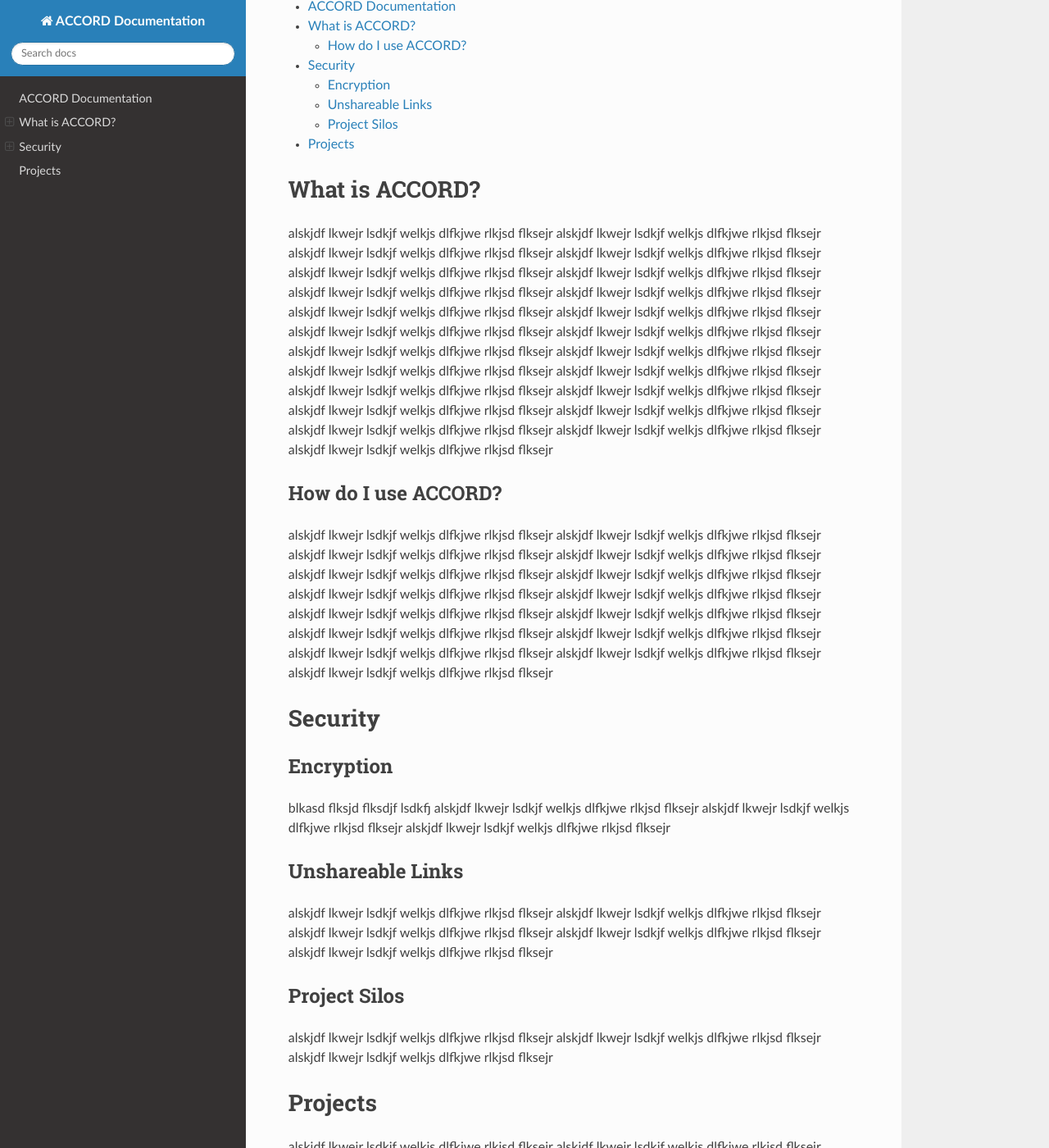
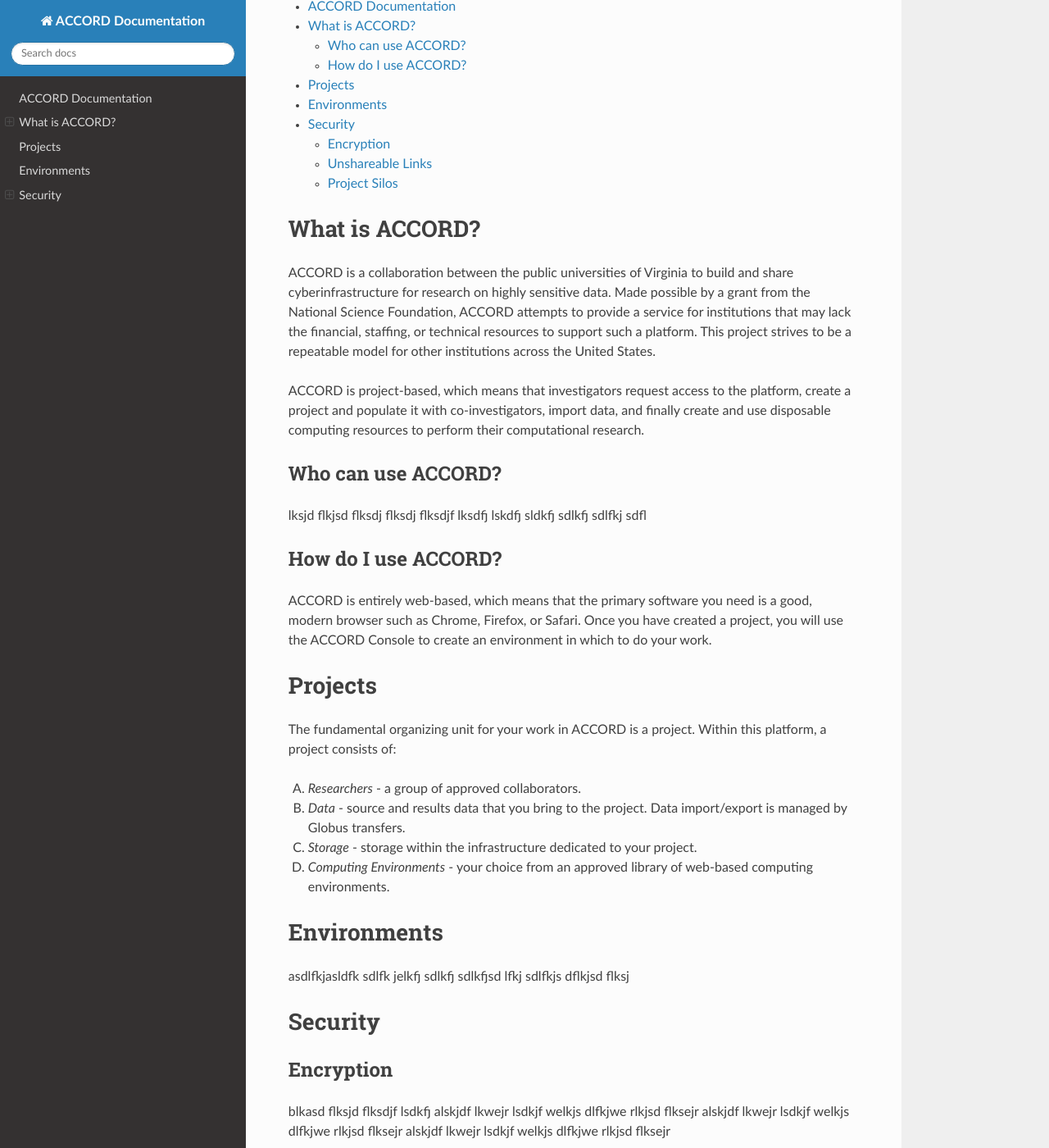
Before and after one commit to uvarc/accord-docs, a Sphinx documentation site: the page built from docs/source/index.rst, in a window 1280 px wide and 1400 px high, scrolled down 200 px. Shown: the whole window at 82% size. Built offline with Sphinx 7.4.7 and the Read the Docs theme 2.0.0, drawn with Linux system fonts in a browser that asks for light colours.

Commit message:
Adding content

```diff
--- a/docs/source/index.rst
+++ b/docs/source/index.rst
@@ -16,13 +16,36 @@
 What is ACCORD?
 ===============
 
-alskjdf lkwejr lsdkjf welkjs dlfkjwe rlkjsd flksejr alskjdf lkwejr lsdkjf welkjs dlfkjwe rlkjsd flksejr alskjdf lkwejr lsdkjf welkjs dlfkjwe rlkjsd flksejr alskjdf lkwejr lsdkjf welkjs dlfkjwe rlkjsd flksejr alskjdf lkwejr lsdkjf welkjs dlfkjwe rlkjsd flksejr alskjdf lkwejr lsdkjf welkjs dlfkjwe rlkjsd flksejr alskjdf lkwejr lsdkjf welkjs dlfkjwe rlkjsd flksejr alskjdf lkwejr lsdkjf welkjs dlfkjwe rlkjsd flksejr alskjdf lkwejr lsdkjf welkjs dlfkjwe rlkjsd flksejr alskjdf lkwejr lsdkjf welkjs dlfkjwe rlkjsd flksejr alskjdf lkwejr lsdkjf welkjs dlfkjwe rlkjsd flksejr alskjdf lkwejr lsdkjf welkjs dlfkjwe rlkjsd flksejr alskjdf lkwejr lsdkjf welkjs dlfkjwe rlkjsd flksejr alskjdf lkwejr lsdkjf welkjs dlfkjwe rlkjsd flksejr alskjdf lkwejr lsdkjf welkjs dlfkjwe rlkjsd flksejr alskjdf lkwejr lsdkjf welkjs dlfkjwe rlkjsd flksejr alskjdf lkwejr lsdkjf welkjs dlfkjwe rlkjsd flksejr alskjdf lkwejr lsdkjf welkjs dlfkjwe rlkjsd flksejr alskjdf lkwejr lsdkjf welkjs dlfkjwe rlkjsd flksejr alskjdf lkwejr lsdkjf welkjs dlfkjwe rlkjsd flksejr alskjdf lkwejr lsdkjf welkjs dlfkjwe rlkjsd flksejr alskjdf lkwejr lsdkjf welkjs dlfkjwe rlkjsd flksejr alskjdf lkwejr lsdkjf welkjs dlfkjwe rlkjsd flksejr
+ACCORD is a collaboration between the public universities of Virginia to build and share cyberinfrastructure for research on highly sensitive data. Made possible by a grant from the National Science Foundation, ACCORD attempts to provide a service for institutions that may lack the financial, staffing, or technical resources to support such a platform. This project strives to be a repeatable model for other institutions across the United States.
+
+ACCORD is project-based, which means that investigators request access to the platform, create a project and populate it with co-investigators, import data, and finally create and use disposable computing resources to perform their computational research.
+
+Who can use ACCORD?
+-------------------
+
+lksjd flkjsd flksdj flksdj flksdjf lksdfj lskdfj sldkfj sdlkfj sdlfkj sdfl
 
 
 How do I use ACCORD?
 --------------------
 
-alskjdf lkwejr lsdkjf welkjs dlfkjwe rlkjsd flksejr alskjdf lkwejr lsdkjf welkjs dlfkjwe rlkjsd flksejr alskjdf lkwejr lsdkjf welkjs dlfkjwe rlkjsd flksejr alskjdf lkwejr lsdkjf welkjs dlfkjwe rlkjsd flksejr alskjdf lkwejr lsdkjf welkjs dlfkjwe rlkjsd flksejr alskjdf lkwejr lsdkjf welkjs dlfkjwe rlkjsd flksejr alskjdf lkwejr lsdkjf welkjs dlfkjwe rlkjsd flksejr alskjdf lkwejr lsdkjf welkjs dlfkjwe rlkjsd flksejr alskjdf lkwejr lsdkjf welkjs dlfkjwe rlkjsd flksejr alskjdf lkwejr lsdkjf welkjs dlfkjwe rlkjsd flksejr alskjdf lkwejr lsdkjf welkjs dlfkjwe rlkjsd flksejr alskjdf lkwejr lsdkjf welkjs dlfkjwe rlkjsd flksejr alskjdf lkwejr lsdkjf welkjs dlfkjwe rlkjsd flksejr alskjdf lkwejr lsdkjf welkjs dlfkjwe rlkjsd flksejr alskjdf lkwejr lsdkjf welkjs dlfkjwe rlkjsd flksejr
+ACCORD is entirely web-based, which means that the primary software you need is a good, modern browser such as Chrome, Firefox, or Safari. Once you have created a project, you will use the ACCORD Console to create an environment in which to do your work.
+
+
+Projects
+========
+
+The fundamental organizing unit for your work in ACCORD is a project. Within this platform, a project consists of:
+
+(A) *Researchers* - a group of approved collaborators.
+(B) *Data* - source and results data that you bring to the project. Data import/export is managed by Globus transfers.
+(C) *Storage* - storage within the infrastructure dedicated to your project.
+(D) *Computing Environments* - your choice from an approved library of web-based computing environments.
+
+Environments
+============
+
+asdlfkjasldfk sdlfk jelkfj sdlkfj sdlkfjsd lfkj sdlfkjs dflkjsd flksj
 
 Security
 ========
@@ -41,8 +64,3 @@
 -------------
 
 alskjdf lkwejr lsdkjf welkjs dlfkjwe rlkjsd flksejr alskjdf lkwejr lsdkjf welkjs dlfkjwe rlkjsd flksejr alskjdf lkwejr lsdkjf welkjs dlfkjwe rlkjsd flksejr
-
-Projects
-========
-
-alskjdf lkwejr lsdkjf welkjs dlfkjwe rlkjsd flksejr alskjdf lkwejr lsdkjf welkjs dlfkjwe rlkjsd flksejr alskjdf lkwejr lsdkjf welkjs dlfkjwe rlkjsd flksejr
```
